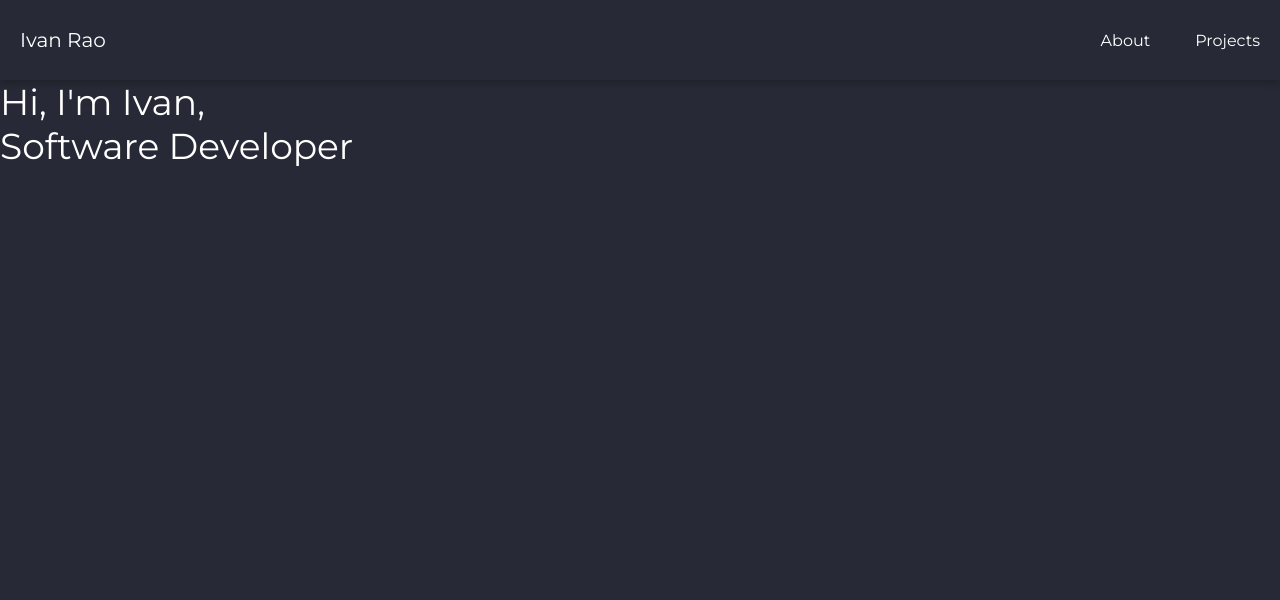
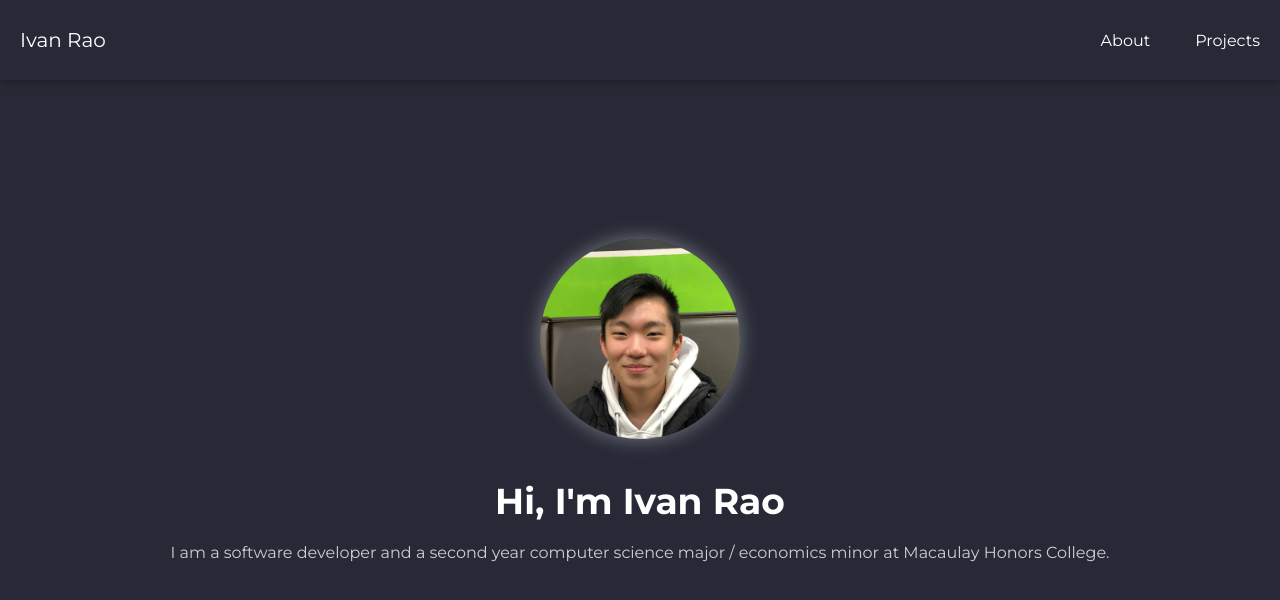
Before and after one commit to irao12/portfolio, a website built with webpack: page dist/index.html in a window 1280 px wide. Built offline with nearby package versions, Linux system fonts and the light colour scheme.

Commit message:
added a short bio and portrait

```diff
--- /dev/null
+++ b/src/js/projects.js
@@ -0,0 +1 @@
+const projects = {};
--- a/src/scss/components/_index.scss
+++ b/src/scss/components/_index.scss
@@ -0,0 +1 @@
+@forward "portrait";
--- /dev/null
+++ b/src/scss/components/_portrait.scss
@@ -0,0 +1,8 @@
+@use "../util/functions" as f;
+
+.portrait {
+	width: 200px;
+	height: 200px;
+	box-shadow: 0 0 f.rem(20) rgba(255, 255, 255, 0.384);
+	border-radius: 50%;
+}
--- a/src/scss/globals/_boilerplate.scss
+++ b/src/scss/globals/_boilerplate.scss
@@ -1,6 +1,7 @@
 html {
 	box-sizing: border-box;
 	font-size: 100%;
+	scroll-behavior: smooth;
 }
 
 * {
--- a/src/scss/globals/_colors.scss
+++ b/src/scss/globals/_colors.scss
@@ -1,2 +1,4 @@
 $primary: #272a36;
 $secondary: white;
+
+$secondary-text: rgb(206, 206, 206);
--- a/src/scss/globals/_layout.scss
+++ b/src/scss/globals/_layout.scss
@@ -6,12 +6,18 @@ body {
 }
 
 nav {
+	width: 100%;
 	height: f.rem(80);
+
+	box-shadow: rgba(0, 0, 0, 0.26) 0px 3px 8px;
+	background-color: colors.$primary;
+
 	padding: f.rem(5) f.rem(10);
 	display: flex;
 	justify-content: space-between;
 	align-items: center;
-	box-shadow: rgba(0, 0, 0, 0.26) 0px 3px 8px;
+
+	position: fixed;
 
 	h2 {
 		margin-left: f.rem(10);
@@ -31,3 +37,27 @@ nav {
 		}
 	}
 }
+
+body {
+	height: 100vh;
+}
+
+main {
+	height: 100%;
+}
+
+.intro {
+	h1 {
+		margin-bottom: f.rem(20);
+	}
+}
+
+.about-section {
+	height: 100%;
+	display: flex;
+	flex-direction: column;
+	justify-content: center;
+	align-items: center;
+	gap: f.rem(40);
+	text-align: center;
+}
--- a/src/scss/globals/_typography.scss
+++ b/src/scss/globals/_typography.scss
@@ -10,9 +10,13 @@
 
 h1 {
 	font-size: f.rem(36);
-	font-weight: 400;
+	font-weight: 700;
 }
 
 h2 {
 	font-size: f.rem(20);
 }
+
+p {
+	color: colors.$secondary-text;
+}
```
Also changed, not shown: dist/images/portrait.png (added), dist/index.html, dist/style.css, 1 other file.
